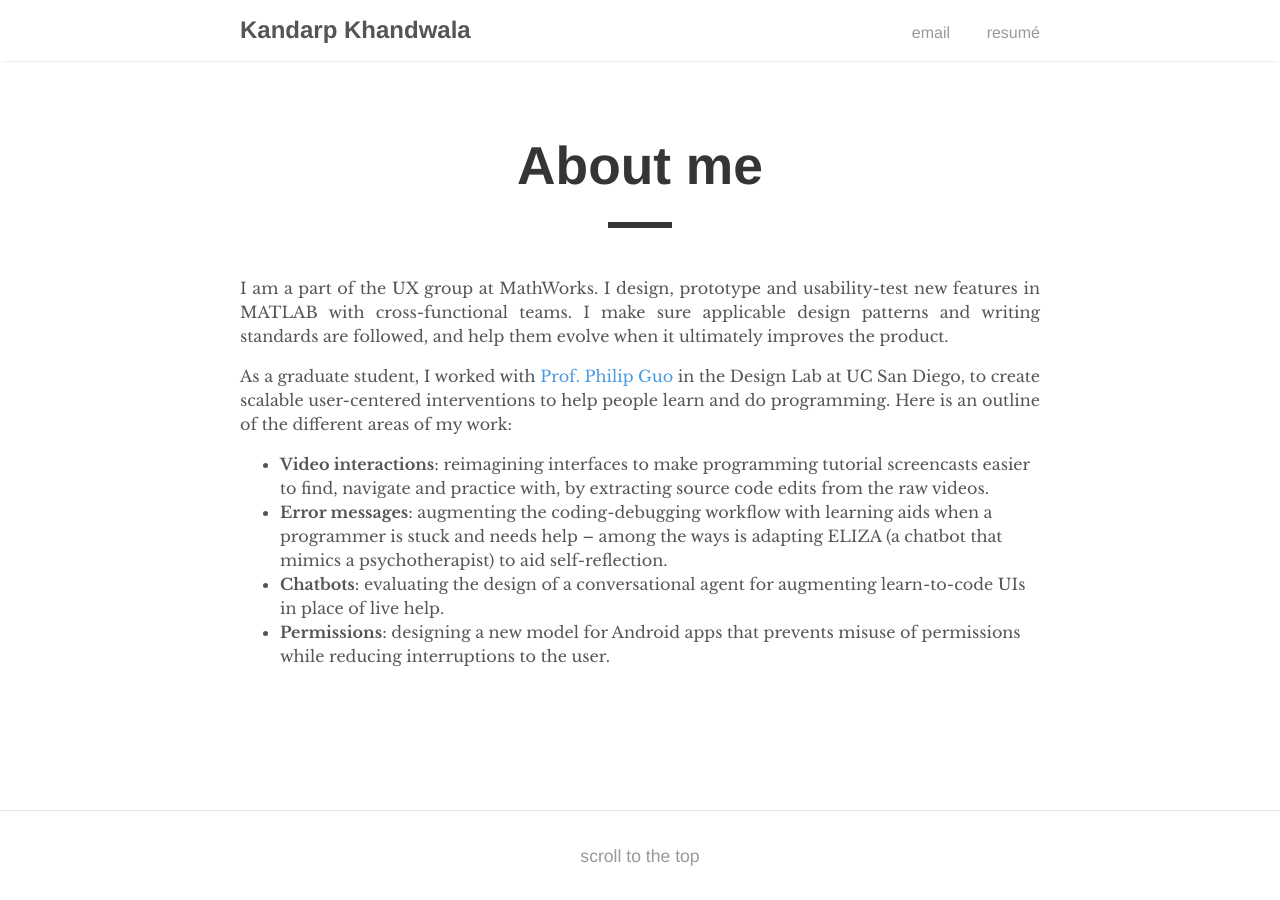
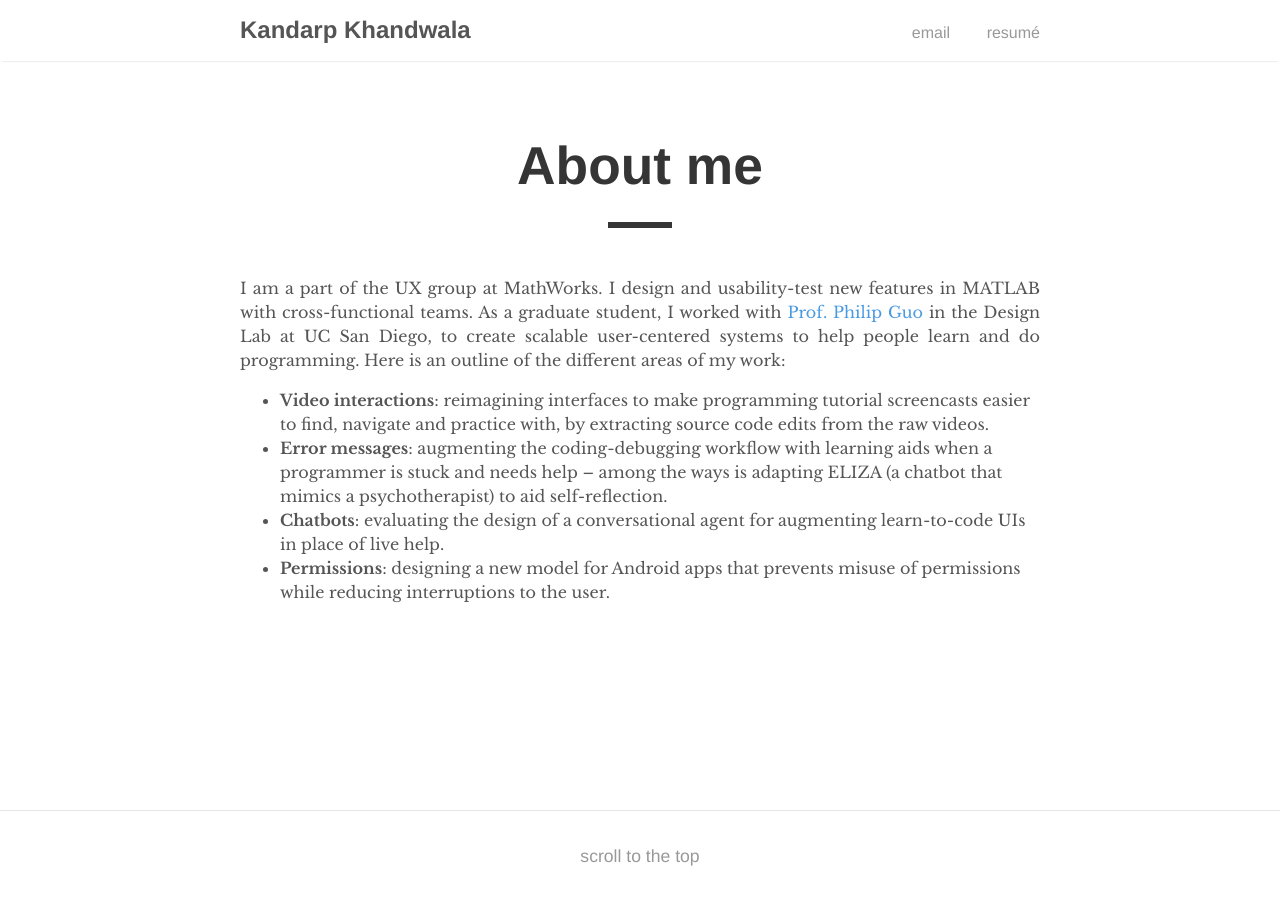
Before and after one commit to kandarpksk/kandarpksk.github.io, a Jekyll site: the page built from _posts/2018-01-30-about.md, in a window 1280 px wide. Built offline with Jekyll 4.4.1, drawn with Linux system fonts in a browser that asks for light colours.

Commit message:
Update 2018-01-30-about.md

```diff
--- a/_posts/2018-01-30-about.md
+++ b/_posts/2018-01-30-about.md
@@ -2,13 +2,11 @@
 layout: post
 title: "About me"
 permalink: /about-me
-excerpt: I am a part of the UX group at MathWorks, where I design and usability-test new features in MATLAB. As a graduate student, I worked with Prof. Philip Guo in the Design Lab at UC San Diego, to create scalable user-centered interventions to help people learn and do programming.
+excerpt: I am a part of the UX group at MathWorks, where I design and usability-test new features in MATLAB. As a graduate student, I worked with Prof. Philip Guo in the Design Lab at UC San Diego, to create scalable user-centered systems to help people learn and do programming.
 ---
 
 <!-- note: sync with excerpt -->
-I am a part of the UX group at MathWorks. I design, prototype and usability-test new features in MATLAB with cross-functional teams. I make sure applicable design patterns and writing standards are followed, and help them evolve when it ultimately improves the product.
-
-As a graduate student, I worked with [Prof. Philip Guo](http://pgbovine.net) in the Design Lab at UC San Diego, to create scalable user-centered interventions to help people learn and do programming.
+I am a part of the UX group at MathWorks. I design and usability-test new features in MATLAB with cross-functional teams. As a graduate student, I worked with [Prof. Philip Guo](http://pgbovine.net) in the Design Lab at UC San Diego, to create scalable user-centered systems to help people learn and do programming.
 Here is an outline of the different areas of my work:
 - **Video interactions**: reimagining interfaces to make programming tutorial screencasts easier to find, navigate and practice with, by extracting source code edits from the raw videos.
 - **Error messages**: augmenting the coding-debugging workflow with learning aids when a programmer is stuck and needs help -- among the ways is adapting ELIZA (a chatbot that mimics a psychotherapist) to aid self-reflection.
```
